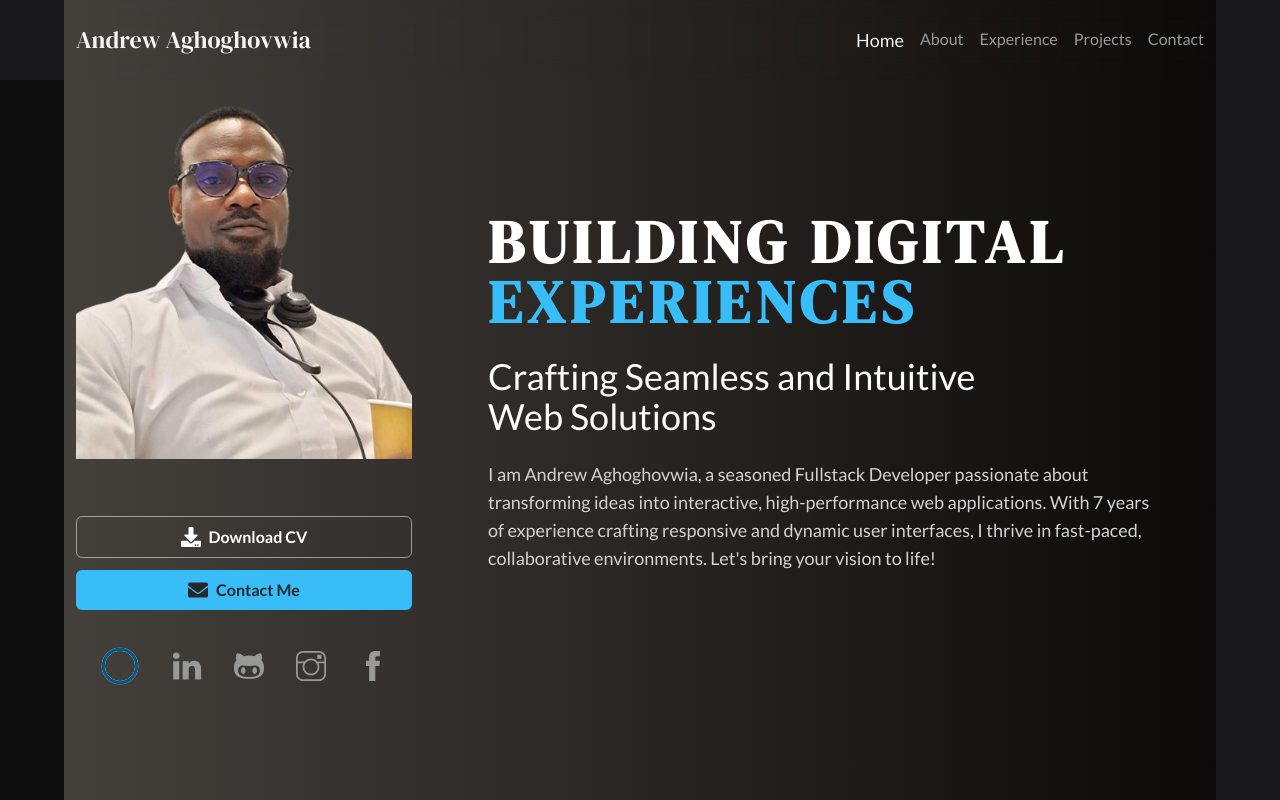
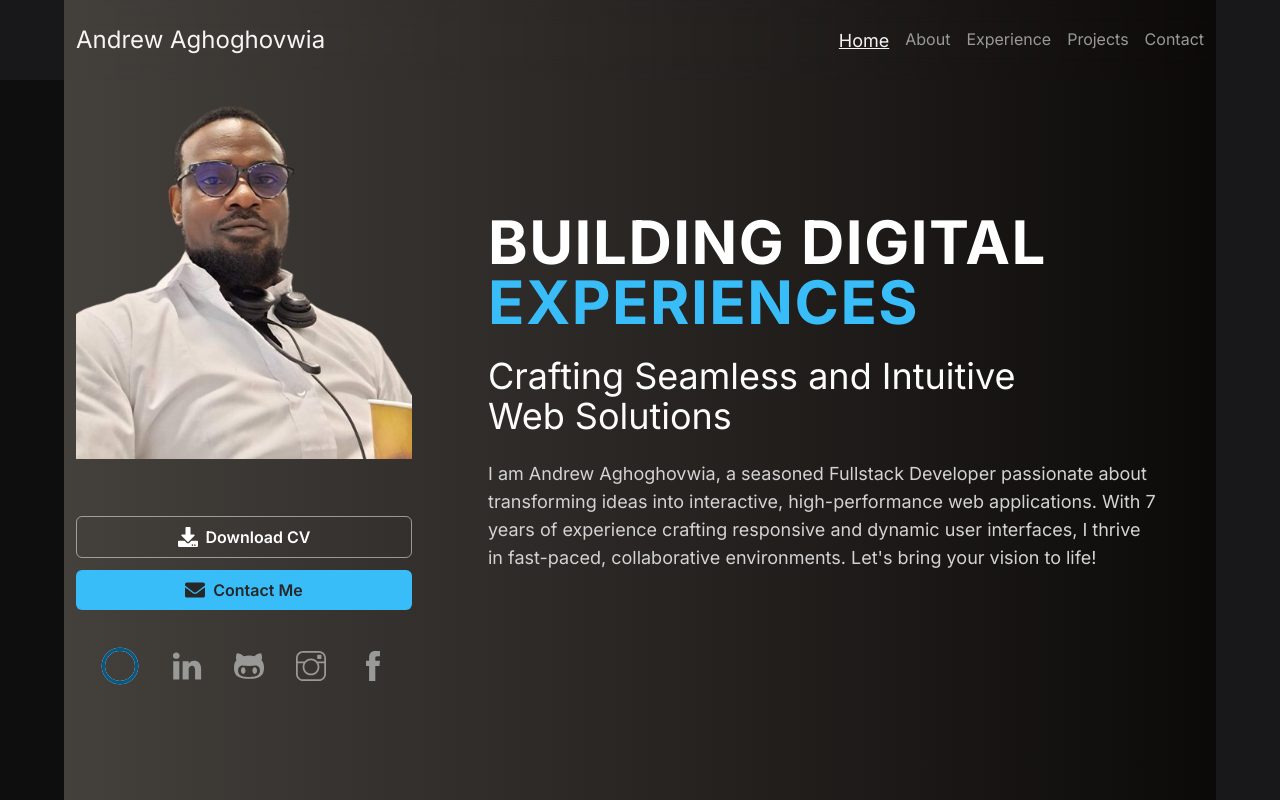
Before and after one commit to androyt1/portfolio-app, a React (Vite) app: page / in a window 1280 px wide. Shown: the top 800 px of the page. Built offline with nearby package versions, Linux system fonts and the light colour scheme.

Commit message:
changed font

```diff
--- a/index.html
+++ b/index.html
@@ -6,8 +6,9 @@
         <meta name="viewport" content="width=device-width, initial-scale=1.0" />
         <meta name="theme-color" content="#000000" />
         <title>Aghoghovwia Andrew</title>
+
         <link
-            href="https://fonts.googleapis.com/css2?family=DM+Serif+Display:ital@0;1&family=Lato:ital,wght@0,100;0,300;0,400;0,700;0,900;1,100;1,300;1,400;1,700;1,900&display=swap"
+            href="https://fonts.googleapis.com/css2?family=Inter:wght@100..900&display=swap"
             rel="stylesheet" />
     </head>
     <body>
--- a/src/App.tsx
+++ b/src/App.tsx
@@ -18,7 +18,7 @@ export default function App() {
     }, []);
 
     return (
-        <div className='max-w-6xl mx-auto bg-gradient-to-r from-stone-700 to-stone-950 font-lato '>
+        <div className='max-w-6xl mx-auto bg-gradient-to-r from-stone-700 to-stone-950 font-inter '>
             <Layout>
                 <Hero />
                 <About />
--- a/src/Layouts/Header.tsx
+++ b/src/Layouts/Header.tsx
@@ -16,7 +16,7 @@ const Header = () => {
     return (
         <header className='h-20 w-full  sticky top-0 flex justify-between items-center px-3 -mt-20 z-[100] backdrop-blur-md '>
             <nav className='flex justify-between items-center w-full relative'>
-                <div className='text-2xl font-noraml text-stone-100 font-dmserif'>
+                <div className='text-2xl font-noraml text-stone-100 font-inter'>
                     Andrew <span className=''>Aghoghovwia</span>
                 </div>
                 <ul className='hidden sm:flex space-x-4 '>
@@ -27,7 +27,7 @@ const Header = () => {
                                 onClick={() => setActive(link.label)}
                                 className={`${
                                     active === link.label
-                                        ? "text-[18px] text-zinc-100"
+                                        ? "text-[18px] text-zinc-100 underline"
                                         : "text-base text-[#999997]"
                                 }`}>
                                 {link.label}
--- a/src/components/About.tsx
+++ b/src/components/About.tsx
@@ -5,7 +5,7 @@ const About = () => {
             className='min-h-screen bg-stone-700 p-4 flex items-center justify-center pt-[100px] text-slate-100'
             id='about'>
             <div className='bg-black shadow-lg rounded-lg p-6 max-w-4xl w-full' data-aos='fade-up'>
-                <h1 className='text-3xl font-semibold text-center mb-4 font-dmserif'>About Me</h1>
+                <h1 className='text-3xl font-semibold text-center mb-4 font-inter'>About Me</h1>
                 <div className='text-center mb-6'>
                     <img
                         src='/images/androy.png'
--- a/src/components/Contact.tsx
+++ b/src/components/Contact.tsx
@@ -6,7 +6,7 @@ const Contact = () => {
             <div
                 className='bg-black shadow-lg rounded-lg p-6 max-w-4xl w-full text-zinc-100'
                 data-aos='fade-up'>
-                <h1 className='text-3xl font-semibold text-center mb-6 font-dmserif'>
+                <h1 className='text-3xl font-semibold text-center mb-6 font-inter'>
                     📞 Contact Me
                 </h1>
                 <div className='space-y-4 text-center'>
--- a/src/components/Experience.tsx
+++ b/src/components/Experience.tsx
@@ -6,7 +6,7 @@ const Experience = () => {
             className='min-h-screen bg-stone-700 p-4 flex items-center justify-center pt-[100px] text-zinc-100 '
             id='experience'>
             <div className='bg-black shadow-lg rounded-lg p-6 max-w-4xl w-full' data-aos='fade-up'>
-                <h1 className='text-3xl font-semibold text-center mb-6 font-dmserif'>Experience</h1>
+                <h1 className='text-3xl font-semibold text-center mb-6 font-inter'>Experience</h1>
                 {experiences.map((experience, index) => (
                     <div key={index} className='mb-8'>
                         <h2 className='text-2xl font-semibold'>{experience.role}</h2>
--- a/src/components/Hero.tsx
+++ b/src/components/Hero.tsx
@@ -10,14 +10,14 @@ const Hero = () => {
                     <img src='/images/me.png' className='w-60 h-auto rounded-md ' alt='' />
                     <SocialIcons />
                 </div>
-                <h1 className='text-4xl sm:text-4xl md:text-5xl lg:text-6xl font-bold uppercase tracking-widest font-dmserif'>
+                <h1 className='text-4xl sm:text-4xl md:text-5xl lg:text-6xl font-bold uppercase tracking-wide font-inter'>
                     Building Digital <br /> <span className='text-sky-400'>Experiences</span>
                 </h1>
-                <h2 className='mt-4 sm:mt-6  text-2xl md:text-4xl text-[#fcfcfb] font-lato'>
+                <h2 className='mt-4 sm:mt-6  text-2xl md:text-4xl text-[#fcfcfb] font-inter'>
                     Crafting Seamless and Intuitive
                     <br /> Web Solutions
                 </h2>
-                <p className='mt-2 sm:mt-6  text-lg max-w-2xl  text-[#d3d3d3] font-robotoflex'>
+                <p className='mt-2 sm:mt-6  text-lg max-w-2xl  text-[#d3d3d3] font-inter'>
                     I am Andrew Aghoghovwia, a seasoned Fullstack Developer passionate about
                     transforming ideas into interactive, high-performance web applications. With 7
                     years of experience crafting responsive and dynamic user interfaces, I thrive in
--- a/src/components/Projects.tsx
+++ b/src/components/Projects.tsx
@@ -8,7 +8,7 @@ const Projects = () => {
             <div
                 className='bg-black shadow-lg rounded-lg p-6 max-w-4xl w-full text-zinc-100'
                 data-aos='fade-up'>
-                <h1 className='text-3xl font-semibold text-center mb-6 font-dmserif'>Projects</h1>
+                <h1 className='text-3xl font-semibold text-center mb-6 font-inter'>Projects</h1>
                 {projects.map((project, index) => (
                     <div key={index} className='mb-8'>
                         <h2 className='text-2xl font-semibold'>{project.name}</h2>
--- a/tailwind.config.js
+++ b/tailwind.config.js
@@ -4,8 +4,7 @@ export default {
     theme: {
         extend: {
             fontFamily: {
-                dmserif: ["DM Serif Display", "serif"],
-                lato: ["Lato", "sans-serif"],
+                inter: ["Inter", "sans-serif"],
             },
         },
     },
```
